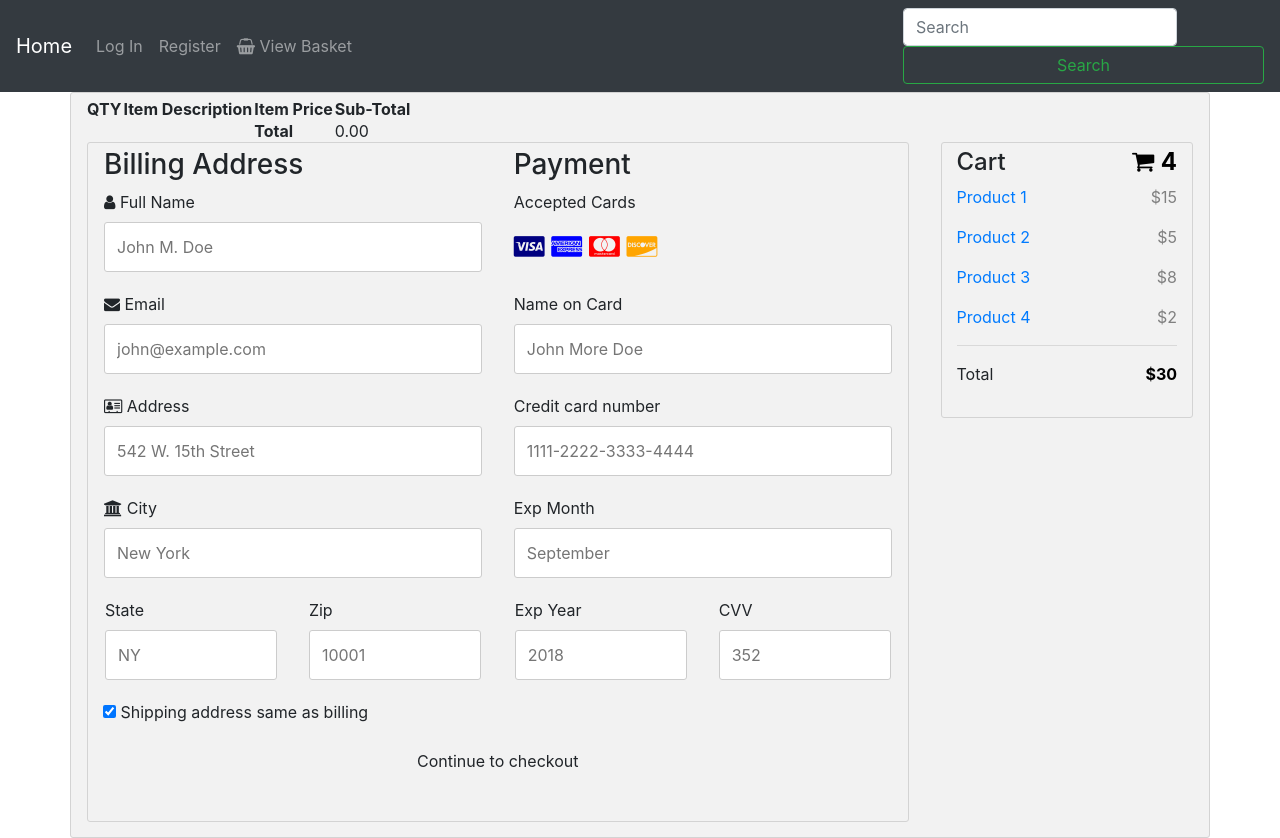
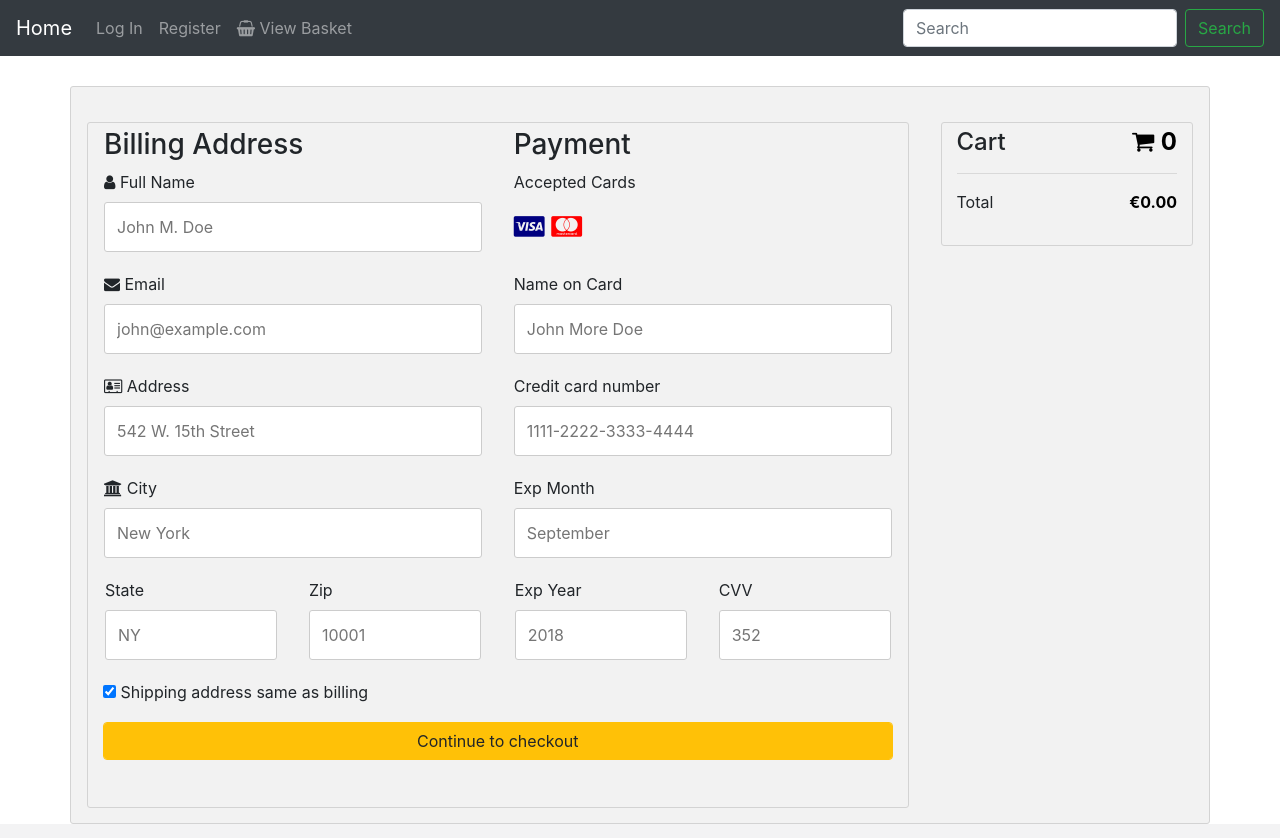
Before and after one commit to Jamief123/MoylishMarket, a CodeIgniter app: page /k00232423/index.php/productcontroller/checkout in a window 1280 px wide. Run offline with CodeIgniter, Linux system fonts and the light colour scheme; some libraries are stand-ins or nearby versions.

Commit message:
style changes

```diff
--- a/application/views/checkout.php
+++ b/application/views/checkout.php
@@ -5,31 +5,6 @@ defined('BASEPATH') OR exit('No direct script access allowed');
 	$base = base_url() . index_page();
 	$img_base = base_url()."assets/images/";
 ?>
-
-	<table>
-	<tr>
-		<th>QTY</th>
-        <th>Item Description</th>
-        <th >Item Price</th>
-        <th >Sub-Total</th>
-	</tr>
-	<?php foreach ($this->cart->contents() as $items): ?>
-
-		<tr>
-			<td><?php echo $items['qty']; ?></td>
-			<td><?php echo $items['name']; ?></td>
-			<td><?php echo $items['price']; ?></td>
-			<td><?php echo $items['subtotal']; ?></td>
-		</tr>
-
-	<?php endforeach; ?>
-
-	<tr>
-	    <td colspan="2"> </td>
-	    <td ><strong>Total</strong></td>
-	    <td ><?php echo $this->cart->format_number($this->cart->total()); ?></td>
-	</tr>
-</table>
 
 <div class="row">
   <div class="col-75">
@@ -65,9 +40,7 @@ defined('BASEPATH') OR exit('No direct script access allowed');
             <label for="fname">Accepted Cards</label>
             <div class="icon-container">
               <i class="fa fa-cc-visa" style="color:navy;"></i>
-              <i class="fa fa-cc-amex" style="color:blue;"></i>
               <i class="fa fa-cc-mastercard" style="color:red;"></i>
-              <i class="fa fa-cc-discover" style="color:orange;"></i>
             </div>
             <label for="cname">Name on Card</label>
             <input type="text" id="cname" name="cardname" placeholder="John More Doe">
@@ -91,19 +64,19 @@ defined('BASEPATH') OR exit('No direct script access allowed');
         <label>
           <input type="checkbox" checked="checked" name="sameadr"> Shipping address same as billing
         </label>
-        <input type="submit" value="Continue to checkout" class="btn">
+        <input type="submit" value="Continue to checkout" class="btn btn-warning form-group form-control">
       </form>
     </div>
   </div>
   <div class="col-25">
     <div class="container">
-      <h4>Cart <span class="price" style="color:black"><i class="fa fa-shopping-cart"></i> <b>4</b></span></h4>
-      <p><a href="#">Product 1</a> <span class="price">$15</span></p>
-      <p><a href="#">Product 2</a> <span class="price">$5</span></p>
-      <p><a href="#">Product 3</a> <span class="price">$8</span></p>
-      <p><a href="#">Product 4</a> <span class="price">$2</span></p>
+      <h4>Cart <span class="price" style="color:black"><i class="fa fa-shopping-cart"></i> <b><?php echo count($this->cart->contents()); ?></b></span></h4>
+
+      <?php foreach ($this->cart->contents() as $items): ?>
+      	<p><a href="#"><?php echo $items['name']; ?></a> <span class="price">€<?php echo $items['subtotal']; ?></span></p>
+      <?php endforeach; ?>
       <hr>
-      <p>Total <span class="price" style="color:black"><b>$30</b></span></p>
+      <p>Total <span class="price" style="color:black"><b>€<?php echo $this->cart->format_number($this->cart->total()); ?></b></span></p>
     </div>
   </div>
 </div>
--- a/assets/css/checkout.css
+++ b/assets/css/checkout.css
@@ -1,4 +1,4 @@
-row {
+.row {
   display: -ms-flexbox; /* IE10 */
   display: flex;
   -ms-flex-wrap: wrap; /* IE10 */
@@ -32,6 +32,7 @@ row {
   padding: 5px 20px 15px 20px;
   border: 1px solid lightgrey;
   border-radius: 3px;
+  margin-top: 30px;
 }
 
 input[type=text] {
@@ -59,7 +60,6 @@ label {
   padding: 12px;
   margin: 10px 0;
   border: none;
-  width: 100%;
   border-radius: 3px;
   cursor: pointer;
   font-size: 17px;
```
Also changed, not shown: application/views/basketView.php (+4 -4 lines), application/views/updateProductView.php (+22 -21 lines).
